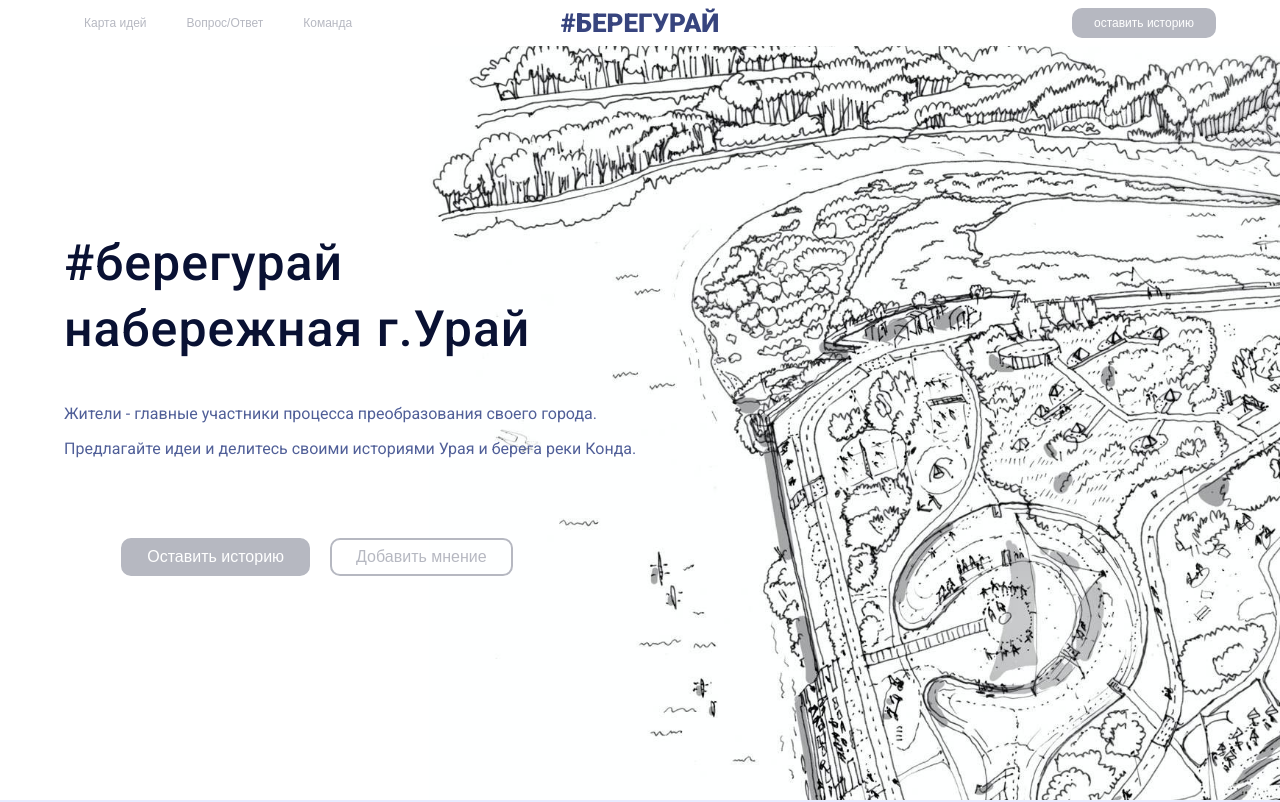
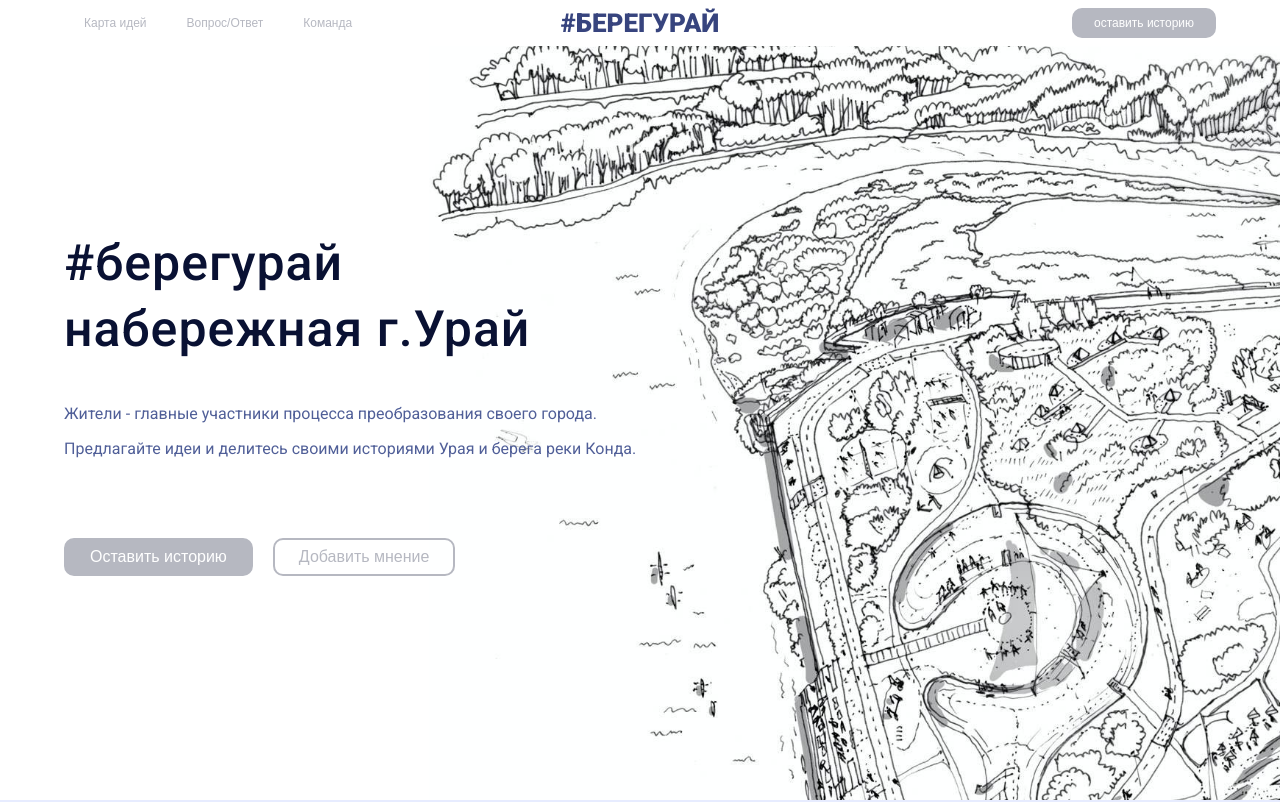
Before and after one commit to designunit/bereguray, a Next.js app: page / in a window 1280 px wide. Shown: the top 802 px of the page. Built offline with nearby package versions, Linux system fonts and the light colour scheme.

Commit message:
hero buttons

```diff
--- a/src/components/IndexPage/index.module.css
+++ b/src/components/IndexPage/index.module.css
@@ -25,6 +25,10 @@
     padding: 0 128px;
 }
 
+.heroButtons {
+    padding-top: 64px;
+}
+
 .stories {
     display: flex;
     flex-direction: column;
@@ -50,6 +54,10 @@
         display: none;
     }
 
+    .heroButtons {
+        padding: 64px 10% 0 10%;
+    }
+
     .storiesButton {
         width: 100%;
         margin-right: 0;
--- a/src/components/IndexPage/index.tsx
+++ b/src/components/IndexPage/index.tsx
@@ -55,10 +55,7 @@ const IndexPage = () => (
                 </p>
             </span>
 
-            <div style={{
-                padding: '0 10%',
-                paddingTop: '64px',
-            }}>
+            <div className={styles.heroButtons}>
                 <Button
                     disabled
                     style={{
```
